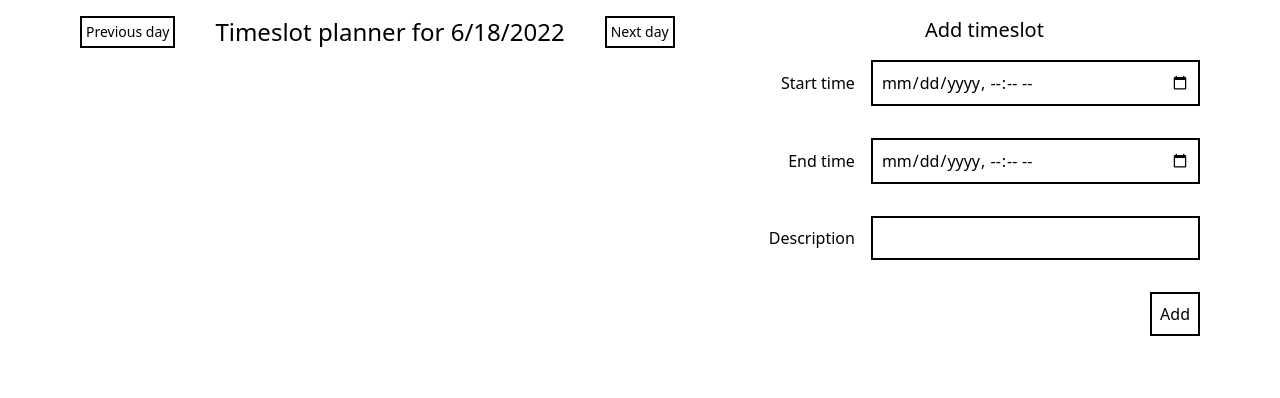
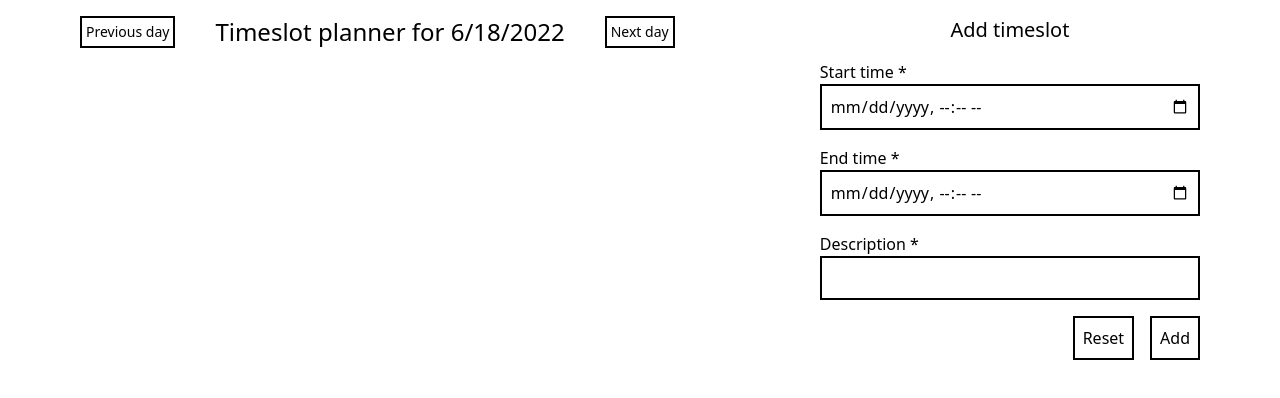
Before and after one commit to dwoodwardgb/deep-work, a Next.js app: page / in a window 1280 px wide. Shown: the top 398 px of the page. Built offline with nearby package versions, Linux system fonts and the light colour scheme.

Commit message:
Rework form for validation and accessibility

```diff
--- a/components/new-timeslot-form.tsx
+++ b/components/new-timeslot-form.tsx
@@ -1,5 +1,5 @@
 import { FC } from "react";
-import { useForm, SubmitHandler } from "react-hook-form";
+import { useForm, SubmitHandler, Validate } from "react-hook-form";
 
 export type TimeslotForm = {
   start: string;
@@ -7,6 +7,23 @@ export type TimeslotForm = {
   description: string;
 };
 
+function dateIsValid(s: string) {
+  s = s.trim();
+  if (s.length > 0) {
+    const d = new Date(s);
+    if (isNaN(d.getTime())) {
+      return "Cannot recognize date";
+    } else {
+      return true;
+    }
+  } else {
+    return "Date required";
+  }
+}
+
+/*
+ * TODO
+ */
 const NewTimeslotForm: FC<{ onSubmit: SubmitHandler<TimeslotForm> }> = ({
   onSubmit,
 }) => {
@@ -14,57 +31,111 @@ const NewTimeslotForm: FC<{ onSubmit: SubmitHandler<TimeslotForm> }> = ({
     register,
     handleSubmit,
     formState: { errors },
-  } = useForm<TimeslotForm>();
+    setError,
+    getFieldState,
+    reset,
+  } = useForm<TimeslotForm>({
+    shouldUseNativeValidation: false,
+    reValidateMode: "onSubmit",
+  });
+
+  function validateForm(data: TimeslotForm) {
+    const start = new Date(data.start);
+    const end = new Date(data.end);
+    if (start.getTime() > end.getTime()) {
+      setError("end", {
+        message: "End must come after start",
+      });
+    } else {
+      onSubmit(data);
+    }
+  }
+
+  const start = getFieldState("start");
+  const end = getFieldState("end");
+  const description = getFieldState("description");
 
   return (
     <>
       <p className="block text-center mb-4 text-xl">Add timeslot</p>
       <form
-        className="grid sm:grid-cols-[auto_1fr] sm:grid-rows-[repeat(4, auto)] gap-2 sm:gap-x-4 sm:gap-y-8"
-        onSubmit={handleSubmit(onSubmit)}
+        className="flex flex-col space-y-4"
+        onSubmit={handleSubmit(validateForm)}
       >
-        <label className="sm:justify-self-end self-center" htmlFor="start">
-          Start time
+        <div className="flex flex-col">
+          <label className="" htmlFor="start">
+            Start time *&nbsp;
+            <span className="text-red-600 float-right">
+              {errors?.start?.message}
+            </span>
           </label>
           <input
-          className="textbox"
+            className={`textbox ${start.error ? "error" : ""}`}
             id="start"
             type="datetime-local"
-          {...register("start")}
-          required
+            aria-invalid={errors.start ? "true" : "false"}
+            {...register("start", {
+              validate: dateIsValid,
+              maxLength: { value: 140, message: "Value is too long" },
+            })}
           />
+        </div>
 
-        <label className="sm:justify-self-end self-center" htmlFor="end">
-          End time
+        <div className="flex flex-col">
+          <label className="" htmlFor="end">
+            End time *&nbsp;
+            <span className="text-red-600 float-right">
+              {errors?.end?.message}
+            </span>
           </label>
           <input
-          className="textbox"
+            className={`textbox ${end.error ? "error" : ""}`}
             id="end"
             type="datetime-local"
-          {...register("end")}
-          required
+            aria-invalid={errors.end ? "true" : "false"}
+            {...register("end", {
+              validate: dateIsValid,
+              maxLength: { value: 140, message: "Value is too long" },
+            })}
           />
+        </div>
 
-        <label
-          className="sm:justify-self-end self-center"
-          htmlFor="description"
-        >
-          Description
+        <div className="flex flex-col">
+          <label className="" htmlFor="description">
+            Description *&nbsp;
+            <span className="text-red-600 float-right">
+              {errors?.description?.message}
+            </span>
           </label>
           <input
-          className="textbox"
+            className={`textbox ${description.error ? "error" : ""}`}
             id="description"
             type="text"
-          {...register("description")}
-          required
+            aria-invalid={errors.description ? "true" : "false"}
+            {...register("description", {
+              required: "Description required",
+              maxLength: {
+                value: 140,
+                message: "Description must be 140 characters or less",
+              },
+            })}
           />
+        </div>
 
+        <div className="mt-4 self-end space-x-4">
           <button
-          className="mt-2 sm:mt-0 sm:col-span-2 justify-self-end button"
-          type="submit"
+            className="button"
+            type="button"
+            onClick={() => {
+              reset();
+            }}
           >
+            Reset
+          </button>
+          <button className="button" type="submit">
             Add
           </button>
+        </div>
       </form>
     </>
   );
--- a/components/planner.tsx
+++ b/components/planner.tsx
@@ -26,7 +26,7 @@ const Planner: FC<{
           Previous day
         </button>
         <p
-          className="block text-center mx-10 text-2xl"
+          className="block text-center mx-4 sm:mx-5 lg:mx-10 text-2xl"
           suppressHydrationWarning
         >
           Timeslot planner for {day.toLocaleDateString()}
--- a/pages/index.tsx
+++ b/pages/index.tsx
@@ -6,9 +6,7 @@ import Planner, { Timeslot } from "../components/planner";
 import NewTimeslotForm, { TimeslotForm } from "../components/new-timeslot-form";
 
 function parseTimeInputString(i: string): Date {
-  return dayjs(i)
-    .second(0)
-    .toDate();
+  return dayjs(i).second(0).toDate();
 }
 
 function timeslotFormToTimeslot(d: Date, form: TimeslotForm): Timeslot {
@@ -37,7 +35,7 @@ const Home: NextPage = () => {
       </Head>
 
       <main className="ml-auto mr-auto max-w-6xl md:flex p-4">
-        <section className="flex-grow">
+        <section className="flex-grow ml-auto mr-auto md:m-0">
           <Planner
             day={today}
             timeslots={timeslots}
@@ -50,7 +48,7 @@ const Home: NextPage = () => {
           />
         </section>
 
-        <section className="flex-grow ml-auto mr-auto max-w-xs mt-4 sm:max-w-md md:m-0 md:ml-4">
+        <section className="flex-grow ml-auto mr-auto max-w-xs mt-4 sm:max-w-sm md:m-0 md:ml-4">
           <NewTimeslotForm
             onSubmit={(data) => {
               setTimeslots(
--- a/styles/globals.css
+++ b/styles/globals.css
@@ -12,6 +12,9 @@
     @apply border-basic;
     @apply p-2;
   }
+  .textbox.error {
+    @apply border-red-600;
+  }
   .button {
     @apply border-basic;
     @apply p-2;
```
Lines whose indentation alone changed are shown as unchanged.
